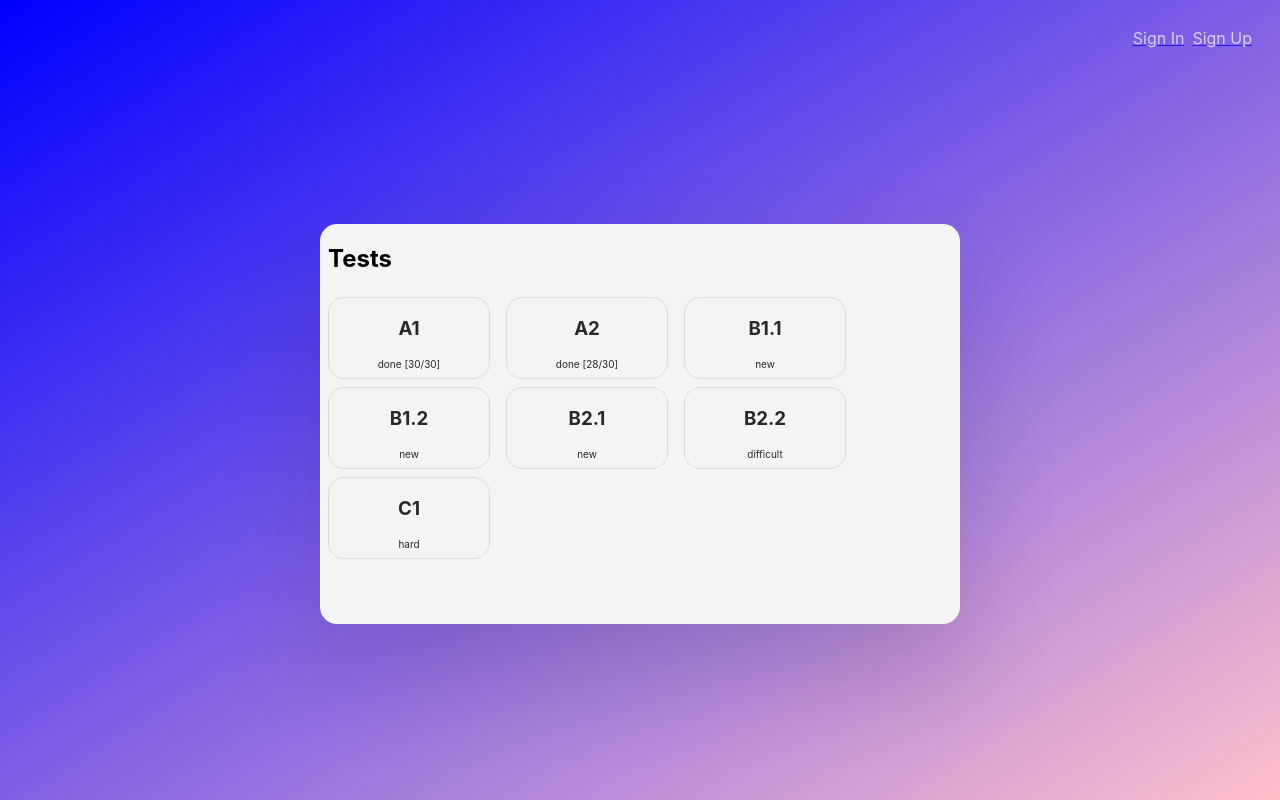
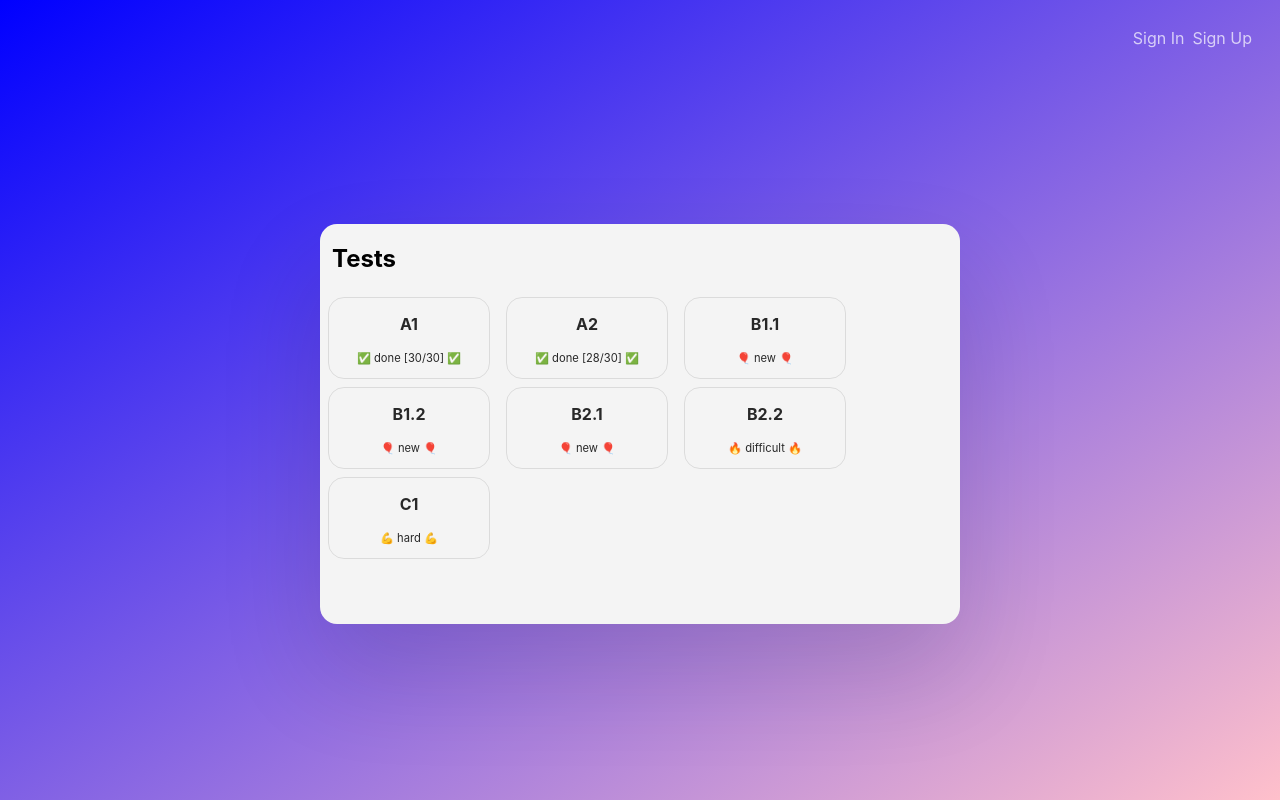
Before and after one commit to vladkvlchk/eng-train-demo, a React (Create React App) app: page / in a window 1280 px wide. Built offline with nearby package versions, Linux system fonts and the light colour scheme; no server answers.

Commit message:
add hover on home page

```diff
--- a/src/App.scss
+++ b/src/App.scss
@@ -1,3 +1,6 @@
+a{
+	text-decoration: none;
+}
 body{
     width: 100vw;
     height: 100vh;
--- a/src/App.tsx
+++ b/src/App.tsx
@@ -7,6 +7,7 @@ import TrainField from "./components/TrainField";
 import Home from "./pages/Home";
 import SignIn from "./pages/SignIn/SignIn";
 import SignUp from "./pages/SignUp/SignUp";
+import Test from "./pages/Test";
 
 const App: React.FC = () => {
   return (
@@ -23,6 +24,7 @@ const App: React.FC = () => {
         />
         <Route path="/sign-up" element={<SignUp />} />
         <Route path="/sign-in" element={<SignIn />} />
+        <Route path="/test/:id" element={<Test />} />
       </Routes>
     </div>
   );
--- a/src/components/TestItem/TestItem.module.scss
+++ b/src/components/TestItem/TestItem.module.scss
@@ -1,4 +1,5 @@
-.item{
+.item {
+  position: relative;
   width: 160px;
   height: 80px;
   border: 1px solid rgba(0, 0, 0, 0.1);
@@ -8,8 +9,47 @@
   cursor: pointer;
   color: rgb(40, 40, 40);
 
+  &::before {
+    position: absolute;
+    background-color: black;
+    left: 0;
+    bottom: 0;
+    content: "";
+    width: 100%;
+    height: 100%;
+    background-color: rgb(0, 162, 255);
+    // background-color: rgb(21, 255, 0);
+    // background-color: rgb(0, 255, 119);
 
-    .status{
-        font-size: x-small;
+    opacity: 0;
+    transition: 1s ease-out;
+  }
+
+  &:hover {
+    & {
+      color: #fff;
+    }
+    &:before {
+      opacity: 1;
+      border-radius: 16px;
     }
   }
+
+  .title {
+    position: relative;
+    font-size: 1rem;
+    font-weight: 700;
+    line-height: 1.333;
+    transition: 0.4s ease-out;
+  }
+
+  .status {
+    position: relative;
+    font-size: 0.7rem;
+    transition: 0.4s ease-out;
+  }
+
+  &:hover {
+    color: #fff;
+  }
+}
--- a/src/components/TestItem/index.tsx
+++ b/src/components/TestItem/index.tsx
@@ -1,17 +1,21 @@
 import React from "react";
+import { Link } from "react-router-dom";
 import styles from "./TestItem.module.scss";
 
 type TestItemType = {
-    title: string
-    status: string
-}
+  id: number;
+  title: string;
+  status: string;
+};
 
-const TestItem: React.FC<TestItemType> = ({title, status}) => {
+const TestItem: React.FC<TestItemType> = ({ id, title, status }) => {
   return (
-    <div className={styles.item}>
-      <h3>{title}</h3>
-      <p className={styles.status}>{status}</p>
-    </div>
+    <Link to={`./test/${id}`}>
+      <div className={styles.item}>
+        <h3 className={styles.title}>{title}</h3>
+        <p className={styles.status}>{status}</p>
+      </div>
+    </Link>
   );
 };
 
--- a/src/pages/Home/Home.module.scss
+++ b/src/pages/Home/Home.module.scss
@@ -13,7 +13,7 @@
 
   .testSet{
     .setTitle{
-        margin-left: 8px;
+        margin-left: 12px;
     }
 
     .tests{
--- a/src/pages/Home/index.tsx
+++ b/src/pages/Home/index.tsx
@@ -8,13 +8,13 @@ const demoData = {
     {
       title: "Tests",
       tests: [
-        { title: "A1", status: "done [30/30]" },
-        { title: "A2", status: "done [28/30]" },
-        { title: "B1.1", status: "new" },
-        { title: "B1.2", status: "new" },
-        { title: "B2.1", status: "new" },
-        { title: "B2.2", status: "difficult" },
-        { title: "C1", status: "hard" },
+        { id: 1, title: "A1", status: "✅ done [30/30] ✅" },
+        { id: 2, title: "A2", status: "✅ done [28/30] ✅" },
+        { id: 3, title: "B1.1", status: "🎈 new 🎈" },
+        { id: 4, title: "B1.2", status: "🎈 new 🎈" },
+        { id: 5, title: "B2.1", status: "🎈 new 🎈" },
+        { id: 6, title: "B2.2", status: "🔥 difficult 🔥" },
+        { id: 7, title: "C1", status: "💪 hard 💪" },
       ],
     },
   ],
@@ -27,34 +27,10 @@ const Home: React.FC = () => {
         <div className={styles.testSet}>
           <h2 className={styles.setTitle}>{set.title}</h2>
           <div className={styles.tests}>
-            {set.tests.map(test => <TestItem title={test.title} status={test.status}/>)}
+            {set.tests.map(test => <TestItem id={test.id} title={test.title} status={test.status}/>)}
           </div>
         </div>
       ))}
-      {/* <div className={styles.testSet}>
-        <h2 className={styles.setTitle}>by topics</h2>
-        <TestItem />
-        <TestItem />
-        <TestItem />
-        <TestItem />
-        <TestItem />
-      </div> */}
-      {/* <div className={styles.set}>
-        <h2 className={styles.setTitle}>grammar</h2>
-        <TestItem />
-        <TestItem />
-        <TestItem />
-        <TestItem />
-        <TestItem />
-      </div> */}
-      {/* <div className={styles.set}>
-        <h2 className={styles.setTitle}>vocabulary</h2>
-        <TestItem />
-        <TestItem />
-        <TestItem />
-        <TestItem />
-        <TestItem />
-      </div> */}
     </div>
   );
 };
--- /dev/null
+++ b/src/pages/Test/index.tsx
@@ -0,0 +1,10 @@
+import React from "react";
+import { useParams } from "react-router-dom";
+import styles from "./Test.module.scss"
+
+const Test : React.FC = () => {
+    const { id } = useParams();
+    return (<div className="page">{id}</div>)
+}
+
+export default Test
```
Also changed, not shown: src/pages/Test/Test.module.scss (added). Lines whose indentation alone changed are shown as unchanged.
